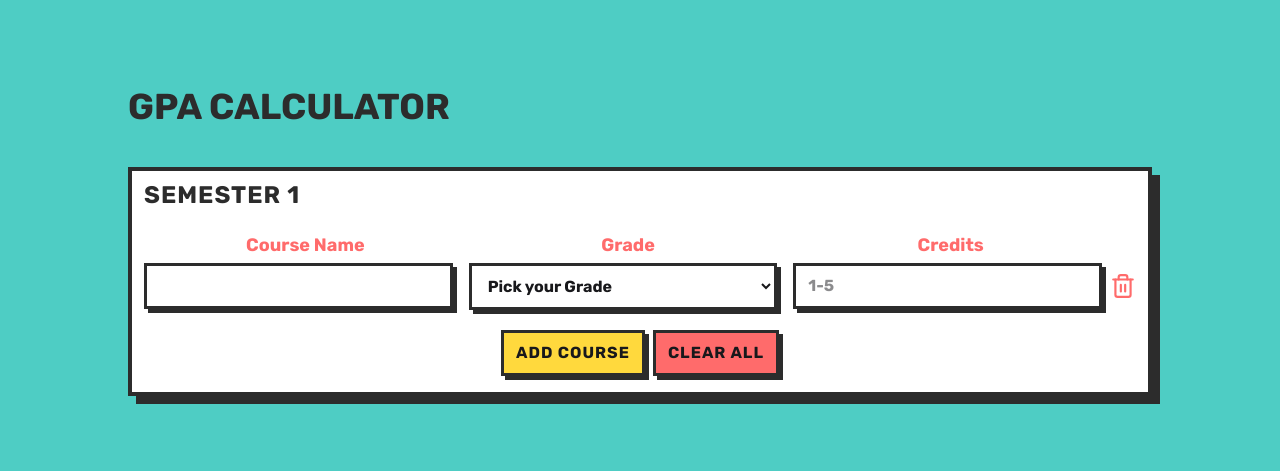
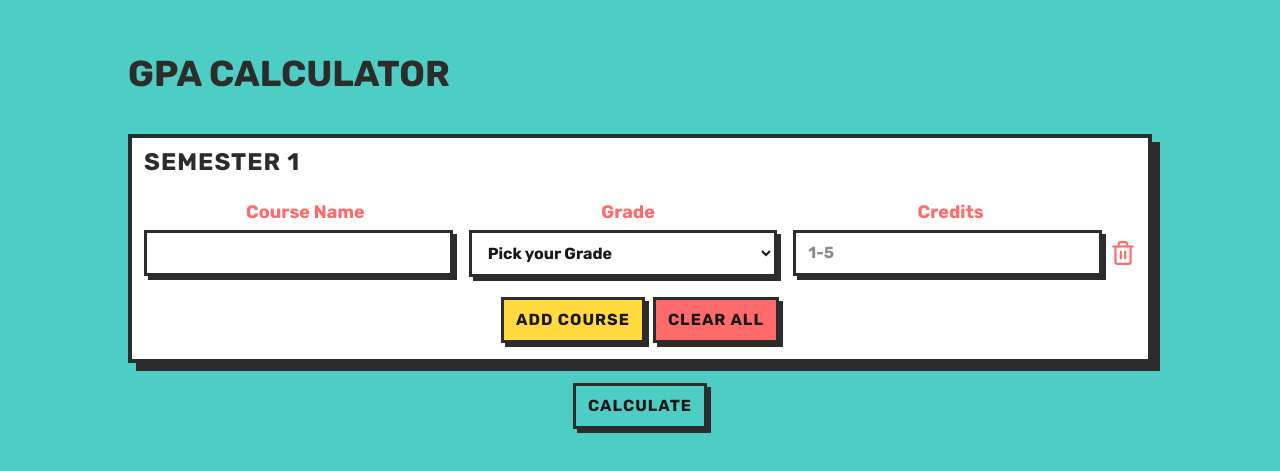
Before and after one commit to FrankLayza/CGPA, a React (Vite) app: page / in a window 1280 px wide. Shown: the part 159-630 px from the top of the page. Built offline with nearby package versions, Linux system fonts and the light colour scheme.

Commit message:
Splitted it into separate components

```diff
--- a/src/components/Button.jsx
+++ b/src/components/Button.jsx
@@ -3,7 +3,6 @@ const Button = ({
   children,
   onClick,
   type = "button",
-  size = "btn-md",
   ...props
 }) => {
   return (
--- /dev/null
+++ b/src/components/CourseRow.jsx
@@ -0,0 +1,68 @@
+import { Trash2 } from "lucide-react";
+const CourseRow = ({onChange, semId, row, idx, onRemove}) => {
+    return (
+        <>
+            <div className="flex justify-evenly items-center gap-2 w-full">
+                <input
+                  id="course"
+                  type="text"
+                  value={row.course}
+                  className="neo-input flex-1 min-w-[100px] my-1 px-2 md:px-3 md:py-2 uppercase"
+                  onChange={(e) =>
+                    onChange(semId, idx, "course", e.target.value)
+                  }
+                  required
+                />
+                <select
+                  id="grade"
+                  value={row.grade}
+                  className="neo-select flex-1 min-w-[100px] my-1 mx-2 py-0.5 px-2 md:px-3 md:py-2.5"
+                  onChange={(e) =>
+                    onChange(semId, idx, "grade", e.target.value)
+                  }
+                  required
+                >
+                  <option
+                    value=""
+                    defaultValue={"Pick your Grade"}
+                    disabled={true}
+                  >
+                    Pick your Grade
+                  </option>
+                  <option value="A">A</option>
+                  <option value="B">B</option>
+                  <option value="C">C</option>
+                  <option value="D">D</option>
+                  <option value="E">E</option>
+                  <option value="F">F</option>
+                </select>
+                 <input
+                  id="credit"
+                  value={row.credit_unit}
+                  min={1}
+                  max={5}
+                  type="number"
+                  className="neo-input flex-1 min-w-[100px] my-1 px-2 md:px-3 md:py-2"
+                  placeholder="1-5"
+                  onChange={(e) => {
+                    onChange(
+                      semId,
+                      idx,
+                      "credit_unit",
+                      e.target.value
+                    );
+                  }}
+                  required
+                />
+                  <Trash2
+                  strokeWidth={2}
+                  size={26}
+                  className="cursor-pointer text-neo-red"
+                  onClick={() => onRemove(semId, row.id)}
+                />
+            </div>
+        </>
+     );
+}
+
+export default CourseRow;
--- /dev/null
+++ b/src/components/SemesterCard.jsx
@@ -0,0 +1,65 @@
+import CourseRow from "./CourseRow";
+import Button from "./Button";
+const SemesterCard = ({
+  sem,
+  onAddRow,
+  onRemoveAllRows,
+  onInputChange,
+  onRemoveRow,
+}) => {
+  return (
+    <>
+      <div className="bg-neo-white neo-card px-2 py-1 md:px-3 md:py-2 mt-10">
+        <h2 className="neo-subtitle self-start text-2xl text-neo-black">
+          {sem.name}
+        </h2>
+        <div className="flex justify-evenly items-center w-full mt-5 font-bold text-[#ff6b6b] md:text-lg">
+          <h3 className="flex-1 min-w-[100px] text-center">Course Name</h3>
+          <h3 className="flex-1 min-w-[100px] text-center">Grade</h3>
+          <h3 className="flex-1 min-w-[100px] text-center">Credits</h3>
+          <div className="w-6 h-6" /> {/* Placeholder for icon alignment */}
+        </div>
+
+        {sem.rows.map((row, idx) => (
+          <CourseRow
+            key={row.id}
+            row={row}
+            onChange={onInputChange}
+            onRemove={onRemoveRow}
+            idx={idx}
+            semId={sem.id}
+          />
+        ))}
+        {sem.gpa !== null ? (
+          <div className="my-2 flex items-center">
+            <p className="self-end">
+              {sem.name} GPA:{" "}
+              <span className="font-bold text-2xl">{sem.gpa}</span>
+            </p>
+          </div>
+        ) : (
+          <div className="flex justify-center mt-4 mb-2 gap-2">
+            <Button
+              onClick={() => {
+                onAddRow(sem.id);
+              }}
+              classname="neo-button bg-neo-yellow py-1 px-3 md:px-3 md:py-2 cursor-pointer"
+            >
+              Add Course
+            </Button>
+            <Button
+              onClick={() => {
+                onRemoveAllRows(sem.id);
+              }}
+              classname="neo-button bg-neo-red py-1 px-3 md:px-3 md:py-2 cursor-pointer"
+            >
+              Clear All
+            </Button>
+          </div>
+        )}
+      </div>
+    </>
+  );
+};
+
+export default SemesterCard;
--- a/src/index.css
+++ b/src/index.css
@@ -37,8 +37,9 @@
 }
 
 .neo-button:hover {
-    transform: translate(-2px, -2px);
-    box-shadow: 6px 6px 0px var(--color-neo-black);
+    transform: translate(2px, 2px);
+    /* box-shadow: 6px 6px 0px var(--color-neo-black); */
+    box-shadow: none;
 }
 
 .neo-button:active {
--- a/src/pages/Calculator.jsx
+++ b/src/pages/Calculator.jsx
@@ -1,7 +1,8 @@
-import { Trash2 } from "lucide-react";
+
 import Button from "../components/Button";
 import { useAppContext } from "../contexts/AppContext";
 import { useCallback } from "react";
+import SemesterCard from "../components/SemesterCard";
 
 const Calculator = () => {
   const { semester, setSemester, setTotal } = useAppContext();
@@ -10,6 +11,20 @@ const Calculator = () => {
       setSemester((prev) =>
         prev.map((sem) => {
           if (sem.id === semesterId) {
+            // 🛡️ Guard against empty rows
+            if (sem.rows.length === 0) {
+              const empty = {
+                id: Date.now() + Math.random(),
+                course: "",
+                grade: "",
+                credit_unit: "",
+              };
+              return {
+                ...sem,
+                rows: [empty],
+              };
+            }
+
             const lastRow = sem.rows.at(-1);
 
             if (!lastRow.course.trim()) {
@@ -22,7 +37,7 @@ const Calculator = () => {
             }
             if (!lastRow.credit_unit.trim()) {
               window.alert("Please enter a credit unit");
-              return prev;
+              return sem;
             }
 
             const empty = {
@@ -55,9 +70,9 @@ const Calculator = () => {
   };
   const removeAllRows = (semesterId) => {
     setSemester((prev) =>
-      prev.map((sem) => {
-        if (sem.id === semesterId) {
-          return {
+      prev.map((sem) =>
+        sem.id === semesterId
+          ? {
               ...sem,
               rows: [
                 {
@@ -67,9 +82,9 @@ const Calculator = () => {
                   credit_unit: "",
                 },
               ],
-          };
             }
-      })
+          : sem
+      )
     );
   };
   const handleInputChange = (semesterId, rowIdx, field, value) => {
@@ -118,10 +133,12 @@ const Calculator = () => {
     F: 0,
   };
 
-  const calculateTotal = () => {
+  const calculateTotal = (semesterId) => {
     let totalPoints = 0;
     let totalUnits = 0;
-    let currentSemester = semester.at(-1);
+
+    const currentSemester = semester.find((sem) => sem.id === semesterId);
+
     currentSemester.rows.forEach((row) => {
       if (row.grade && row.credit_unit) {
         let point = gradePoints[row.grade];
@@ -130,17 +147,18 @@ const Calculator = () => {
         totalUnits += unit;
       }
     });
+
     if (totalUnits > 0) {
-      let currentSemesterGPA = totalPoints / totalUnits;
+      let gpa = totalPoints / totalUnits;
+
       setSemester((prev) =>
         prev.map((sem) =>
-          sem.id === currentSemester.id
-            ? { ...sem, gpa: currentSemesterGPA.toFixed(2) }
-            : sem
+          sem.id === semesterId ? { ...sem, gpa: gpa.toFixed(2) } : sem
         )
       );
-      setTotal(currentSemesterGPA.toFixed(2));
-      console.log(currentSemester.gpa);
+
+      setTotal(gpa.toFixed(2));
+      console.log(gpa.toFixed(2));
     } else {
       return 0;
     }
@@ -148,132 +166,41 @@ const Calculator = () => {
 
   return (
     <>
-      {semester.map((sem, id) => (
-        <div key={id}>
-          <div className="bg-neo-white neo-card px-2 py-1 md:px-3 md:py-2 mt-10">
-            <h2 className="neo-subtitle self-start text-2xl text-neo-black">
-              {sem.name}
-            </h2>
-            <div className="flex justify-evenly items-center w-full mt-5 font-bold text-[#ff6b6b] md:text-lg">
-              <h3 className="flex-1 min-w-[100px] text-center">Course Name</h3>
-              <h3 className="flex-1 min-w-[100px] text-center">Grade</h3>
-              <h3 className="flex-1 min-w-[100px] text-center">Credits</h3>
-              <div className="w-6 h-6" /> {/* Placeholder for icon alignment */}
-            </div>
-            {sem.rows.map((row, idx) => (
-              <div
-                key={row.id}
-                className="flex justify-evenly items-center gap-2 w-full"
-              >
-                <input
-                  id="course"
-                  type="text"
-                  value={row.course}
-                  className="neo-input flex-1 min-w-[100px] my-1 px-2 md:px-3 md:py-2 uppercase"
-                  onChange={(e) =>
-                    handleInputChange(sem.id, idx, "course", e.target.value)
-                  }
-                  required
+      <>
+        {semester.map((sem) => (
+          <>
+            <SemesterCard
+              key={sem.id}
+              sem={sem}
+              onAddRow={addNewRow}
+              onInputChange={handleInputChange}
+              onRemoveAllRows={removeAllRows}
+              onRemoveRow={removeRow}
             />
-                <select
-                  id="grade"
-                  value={row.grade}
-                  className="neo-select flex-1 min-w-[100px] my-1 mx-2 py-0.5 px-2 md:px-3 md:py-2.5"
-                  onChange={(e) =>
-                    handleInputChange(sem.id, idx, "grade", e.target.value)
-                  }
-                  required
-                >
-                  <option
-                    value=""
-                    defaultValue={"Pick your Grade"}
-                    disabled={true}
-                  >
-                    Pick your Grade
-                  </option>
-                  <option value="A">A</option>
-                  <option value="B">B</option>
-                  <option value="C">C</option>
-                  <option value="D">D</option>
-                  <option value="E">E</option>
-                  <option value="F">F</option>
-                </select>
-                <input
-                  id="credit"
-                  value={row.credit_unit}
-                  min={1}
-                  max={5}
-                  type="number"
-                  className="neo-input flex-1 min-w-[100px] my-1 px-2 md:px-3 md:py-2"
-                  placeholder="1-5"
-                  onChange={(e) => {
-                    handleInputChange(
-                      sem.id,
-                      idx,
-                      "credit_unit",
-                      e.target.value
-                    );
-                  }}
-                  required
-                />
-                <Trash2
-                  strokeWidth={2}
-                  size={26}
-                  className="cursor-pointer text-neo-red"
-                  onClick={() => removeRow(sem.id, row.id)}
-                />
-              </div>
-            ))}
-            {sem.gpa !== null ? (
-              <div className="my-2 flex items-center">
-                <p className="self-end">
-                  {sem.name} GPA:{" "}
-                  <span className="font-bold text-2xl">{sem.gpa}</span>
-                </p>
-              </div>
-            ) : (
-              <div className="flex justify-center mt-4 mb-2 gap-2">
-                <Button
-                  onClick={() => {
-                    addNewRow(sem.id);
-                  }}
-                  classname="neo-button bg-neo-yellow py-1 px-3 md:px-3 md:py-2 cursor-pointer"
-                >
-                  Add Course
-                </Button>
-                <Button
-                  onClick={() => {
-                    removeAllRows(sem.id);
-                  }}
-                  classname="neo-button bg-neo-red py-1 px-3 md:px-3 md:py-2 cursor-pointer"
-                >
-                  Clear All
-                </Button>
-              </div>
-            )}
-          </div>
-          {semester[0].rows.length >= 2 ? (
+
             <div className="flex justify-center mt-5 gap-4">
               <Button
-                onClick={calculateTotal}
+                onClick={() => calculateTotal(sem.id)}
                 classname="neo-button py-1 px-3 md:px-3 md:py-2 cursor-pointer"
               >
                 Calculate
               </Button>
+            </div>
+          </>
+        ))}
+
+        {/* This goes outside the loop */}
+        {semester.at(-1).rows.length >= 2 && (
+          <div className="flex justify-center mt-5 gap-4">
             <Button
-                onClick={() => {
-                  newSemester();
-                }}
+              onClick={newSemester}
               classname="neo-button py-1 px-3 md:px-3 md:py-2 cursor-pointer"
             >
               Add Semester
             </Button>
           </div>
-          ) : (
-            ""
         )}
-        </div>
-      ))}
+      </>
     </>
   );
 };
--- a/src/pages/Home.jsx
+++ b/src/pages/Home.jsx
@@ -4,8 +4,8 @@ import Button from "../components/Button";
 const Home = () => {
 
   return (
-    <div className="font-rubik bg-neo-blue min-h-screen mx-auto w-full flex flex-col items-center justify-center">
-      <div className="w-[90%] max-w-5xl mx-auto">
+    <div className="font-rubik bg-neo-blue min-h-screen mx-auto my- w-full flex flex-col items-center justify-center">
+      <div className="w-[90%] max-w-5xl my-10 mx-auto">
         <h2 className="text-4xl text-neo-black font-bold">GPA CALCULATOR</h2>
 
         <div className="">
```
Lines whose indentation alone changed are shown as unchanged.
